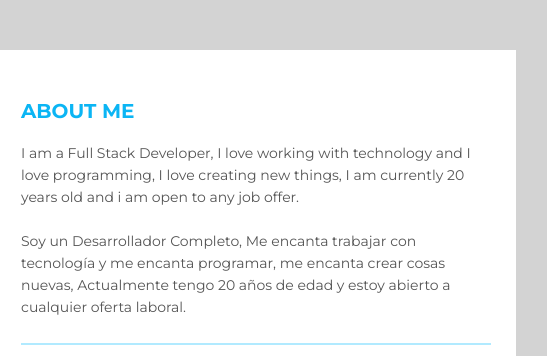
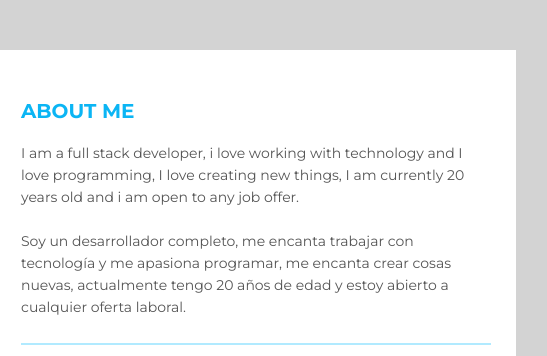
Before and after one commit to lucas22n/CV, a plain HTML site: page index.html in a window 1280 px wide. Shown: the top 356 px of the page, 524-1071 px from the left. Drawn offline with Linux system fonts and the light colour scheme.

Commit message:
Update index.html

```diff
--- a/index.html
+++ b/index.html
@@ -167,9 +167,9 @@
         <div class="title">
            <p class="bold">About Me</p>
          </div>
-        <p>I am a Full Stack Developer, I love working with technology and I love programming, I love creating new things, I am currently 20 years old and i am open to any job offer.</p>
+        <p>I am a full stack developer, i love working with technology and I love programming, I love creating new things, I am currently 20 years old and i am open to any job offer.</p>
         <br>
-        <p>Soy un Desarrollador Completo, Me encanta trabajar con tecnología y me encanta programar, me encanta crear cosas nuevas, Actualmente tengo 20 años de edad y estoy abierto a cualquier oferta laboral.</p>
+        <p>Soy un desarrollador completo, me encanta trabajar con tecnología y me apasiona programar, me encanta crear cosas nuevas, actualmente tengo 20 años de edad y estoy abierto a cualquier oferta laboral.</p>
     </div>
     <div class="resume_item resume_work">
         <div class="title">
```
